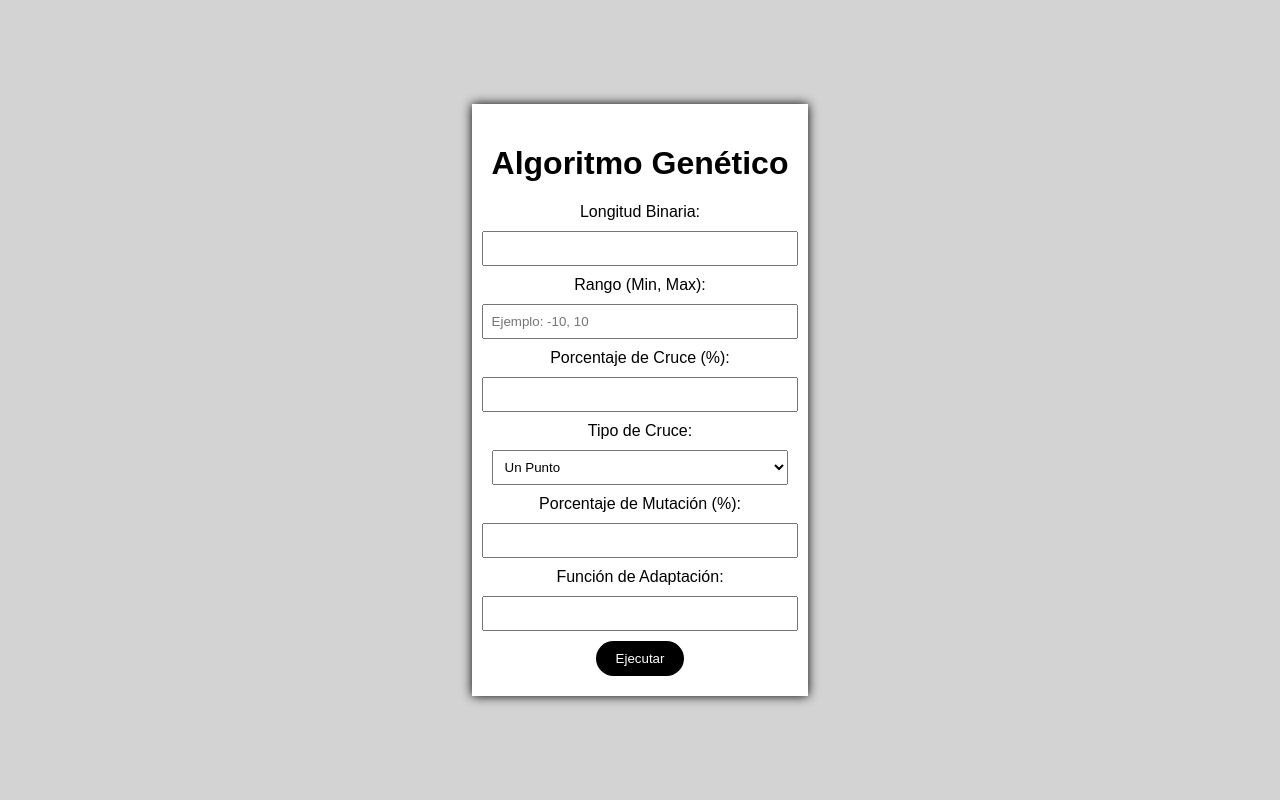
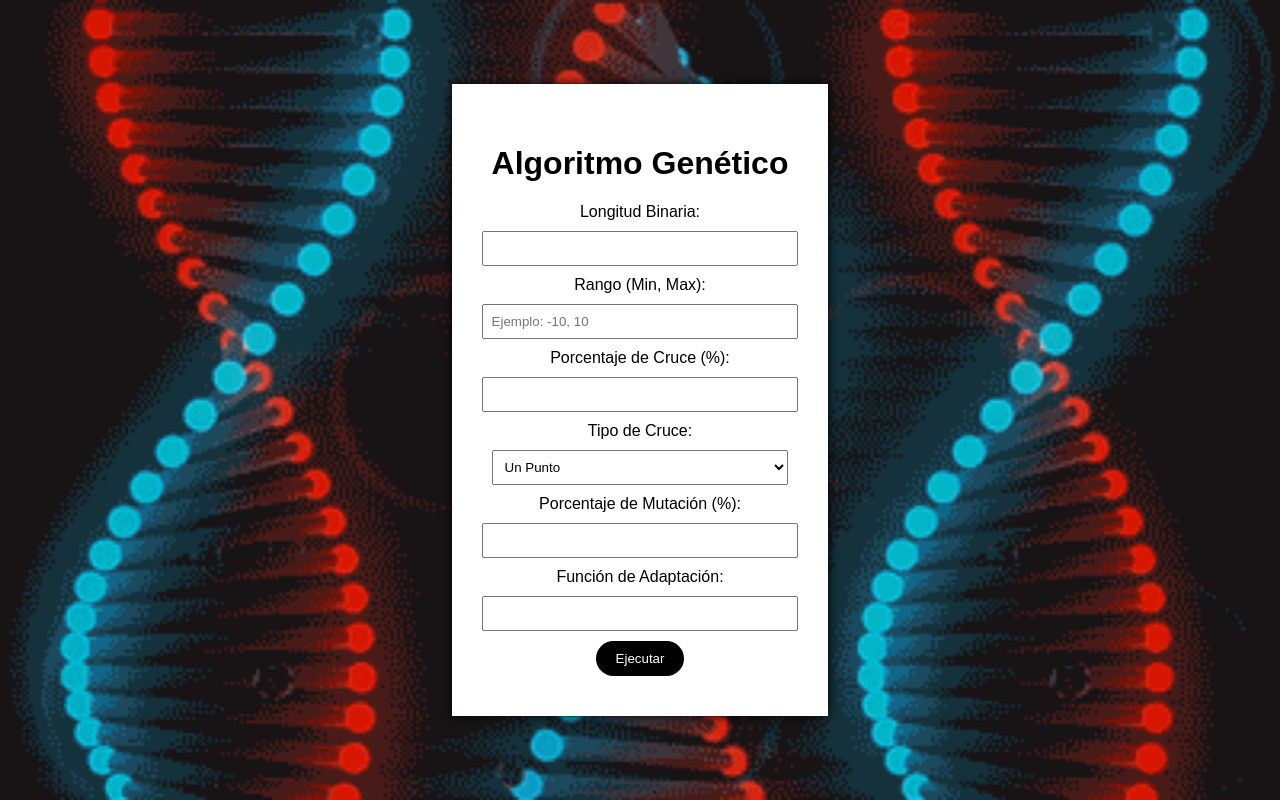
Before and after one commit to Luis-Fernando-Barbosa-Lozano/AlgoritmosGeneticos, a Flask app: page / in a window 1280 px wide. Run offline with Flask 3, Linux system fonts and the light colour scheme.

Commit message:
Se agrega background
Se agrega background

```diff
--- a/flaskProject/static/styles.css
+++ b/flaskProject/static/styles.css
@@ -6,12 +6,13 @@ body {
     justify-content: center;
     align-items: center;
     height: 100vh;
-    background-color: lightgray;
+    background-image: url("/static/img/Back.gif");
+    background-size: cover;
 }
 
 .container {
     text-align: center;
-    padding: 20px;
+    padding: 40px;
     background: #fff;
     box-shadow: 0 0 10px rgba(0, 0, 0, 10);
 }
```
Also changed, not shown: flaskProject/static/img/Back.gif (added).
